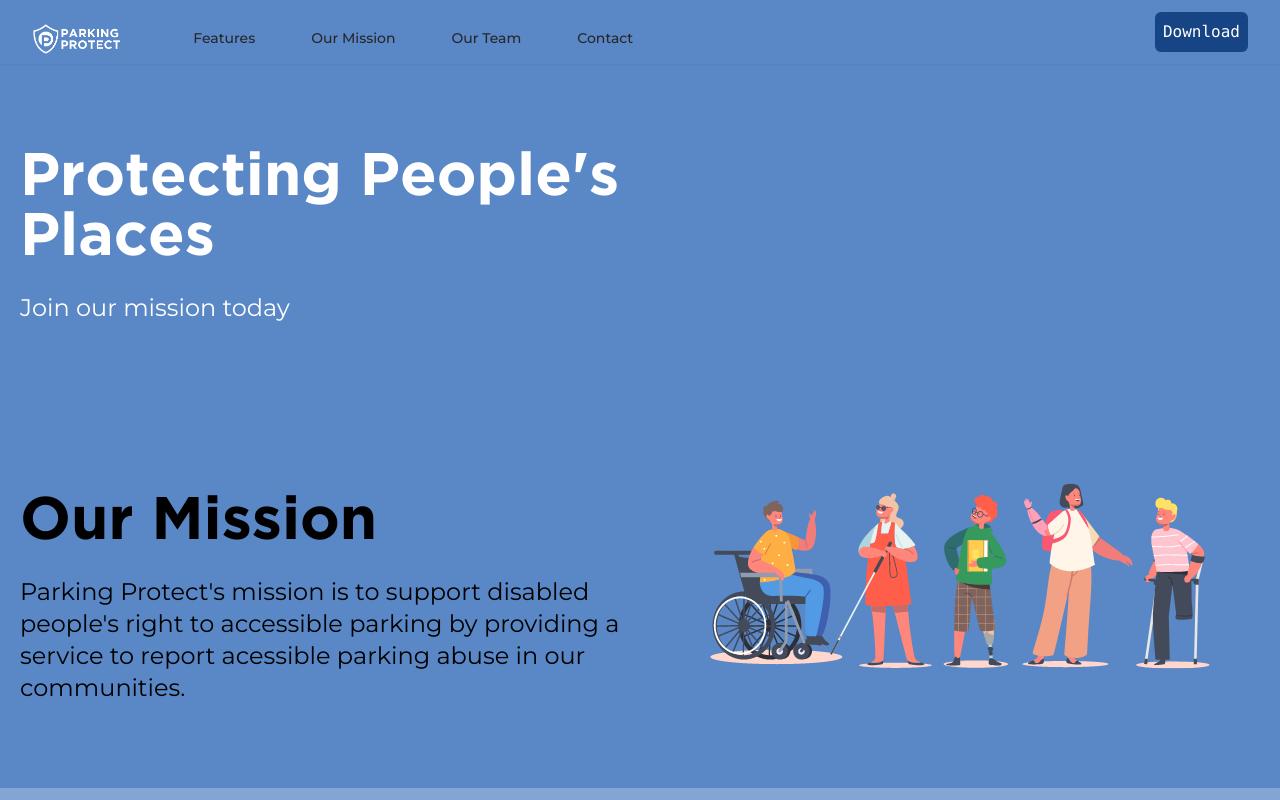
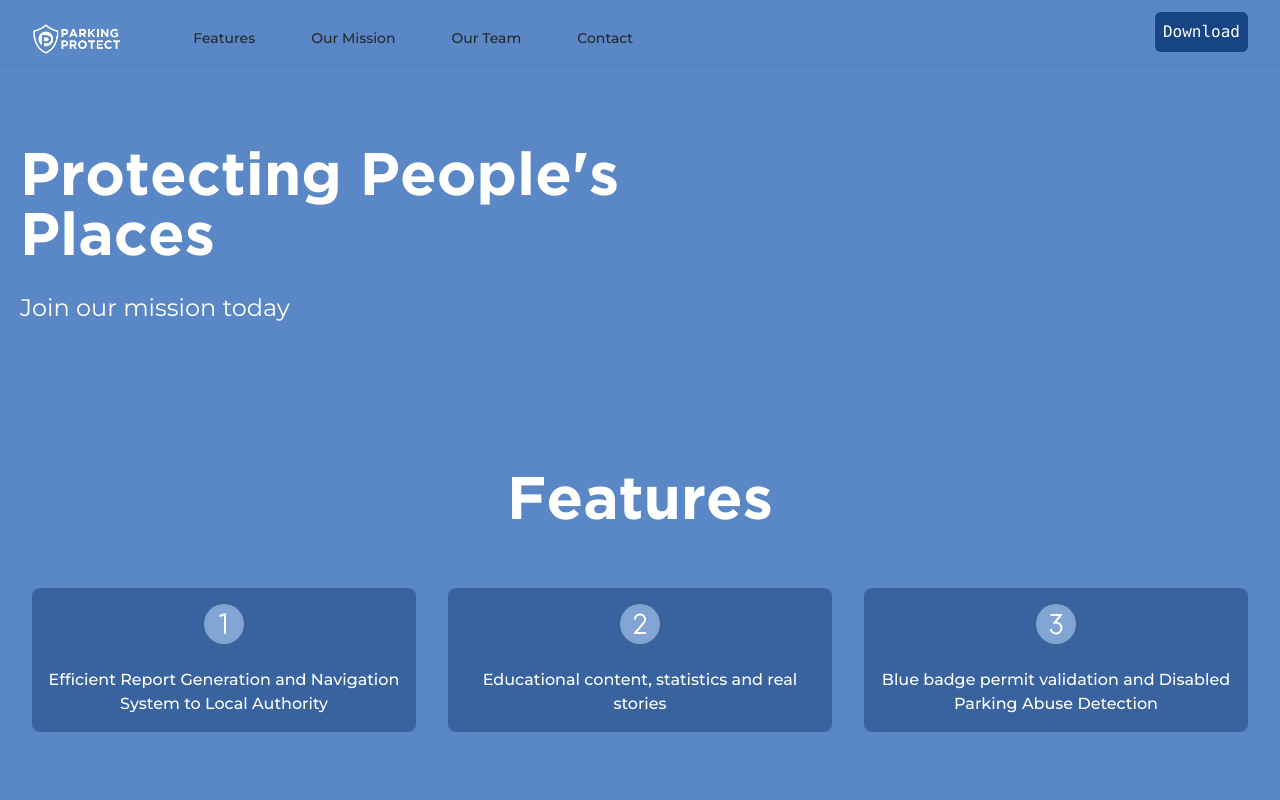
Before and after one commit to ngowran/parkingprotect, a Next.js app: page / in a window 1280 px wide. Shown: the top 800 px of the page. Built offline with nearby package versions, Linux system fonts and the light colour scheme.

Commit message:
Feature component

```diff
--- /dev/null
+++ b/components/Features.jsx
@@ -0,0 +1,45 @@
+import React from "react";
+import { RiNumber1 } from "react-icons/ri";
+import { RiNumber2 } from "react-icons/ri";
+import { RiNumber3 } from "react-icons/ri";
+
+const feature = [
+    {
+        description: "Efficient Report Generation and Navigation System to Local Authority ",
+        icon: RiNumber1,
+    },
+    {
+        description: "Educational content, statistics and real stories",
+        icon: RiNumber2,
+    },
+    {
+        description: "Blue badge permit validation and Disabled Parking Abuse Detection",
+        icon: RiNumber3,
+    },
+]
+
+export default function Features() {
+    return (
+        <div className="py-16" id="features">
+            <h1 className="text-6xl  text-center text-white font-bold">Features</h1>
+            <br></br>
+            <div className="grid md:grid-cols-3 grid-cols-1 p-4">
+                {feature.map((feature, index) => {
+                    return (
+                        <div className="md:p-4">
+                            <div key={index} className="rounded-lg  text-center p-4" style={{ backgroundColor: "#38639F" }}>
+                                <feature.icon className="h-10 text-white text-bold w-10 p-2 mx-auto rounded-full" style={{ backgroundColor: "#83A5D3" }} />
+                                <br></br>
+                                <p className="font-medium text-white">
+                                    {feature.description}
+                                </p>
+                            </div>
+                        </div>
+                    );
+
+                })}
+            </div>
+
+        </div>
+    );
+}
--- a/components/Nav.jsx
+++ b/components/Nav.jsx
@@ -20,9 +20,9 @@ function classNames(...classes) {
 export default function Nav() {
   const [showModal, setShowModal] = useState(false);
   const [nav, setNav] = useState(false);
-  const [colour, setColour] = useState("transparent");
+  const [colour, setColour] = useState("#5A87C5 ");
 
-  useEffect(() => {
+  /*useEffect(() => {
     const changeColour = () => {
       if (window.scrollY >= 520) {
         setColour("#174484");
@@ -31,7 +31,7 @@ export default function Nav() {
       }
     };
     window.addEventListener("scroll", changeColour);
-  }, []);
+  }, []);*/
 
   return (
     <Disclosure
@@ -42,7 +42,7 @@ export default function Nav() {
       {({ open }) => (
         <>
           <div
-            className=" bg-transparent mx-auto max-w-7xl px-2 sm:px-6 lg:px-8"
+            className=" mx-auto max-w-7xl px-2 sm:px-6 lg:px-8"
           >
             <div
               className="relative flex h-16 items-center justify-between"
@@ -106,7 +106,7 @@ export default function Nav() {
                     <div className="relative w-auto my-6 mx-auto max-w-3xl">
                       <div className="border-0 rounded-lg shadow-lg relative flex flex-col w-full bg-white outline-none focus:outline-none">
                         <button
-                          className="p-1 ml-auto bg-transparent border-0 text-black float-right text-3xl leading-none font-semibold outline-none focus:outline-none"
+                          className="p-1 ml-auto border-0 text-black float-right text-3xl leading-none font-semibold outline-none focus:outline-none"
                           onClick={() => setShowModal(false)}
                         >
                           <span className="text-black h-6 w-6 text-2xl block ">
--- a/pages/index.js
+++ b/pages/index.js
@@ -3,6 +3,7 @@ import Nav from '../components/Nav'
 import Head from 'next/head'
 import Mission from '../components/Mission'
 import Footer from '../components/Footer'
+import Features from '../components/Features'
 
 export default function Home() {
   return (
@@ -14,6 +15,7 @@ export default function Home() {
       </Head>
       <Nav />
       <Hero />
+      <Features />
       <Mission />
       <Footer />
 
--- a/styles/globals.css
+++ b/styles/globals.css
@@ -7,15 +7,18 @@
   src: url('../fonts/GothamBold.ttf');
   font-weight: normal;
   font-style: normal;
-  }
+}
 
-h1, h2, h3, h4 {
-  font-family:  Gotham, sans-serif;
+h1,
+h2,
+h3,
+h4 {
+  font-family: Gotham, sans-serif;
 }
 
 body {
 
-  font-family:  Montserrat, sans-serif;
+  font-family: Montserrat, sans-serif;
   background-color: #5a87c5;
 }
 
@@ -31,9 +34,10 @@ a {
 
 * {
   box-sizing: border-box;
+  scroll-behavior: smooth;
 }
 
-@media (prefers-color-scheme: dark) {
+/*@media (prefers-color-scheme: dark) {
   html {
     color-scheme: dark;
   }
@@ -42,3 +46,4 @@ a {
     background: black;
   }
 }
+*/
```
